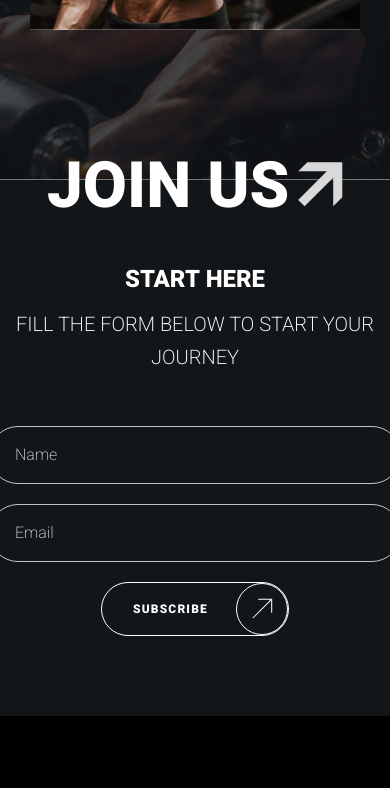
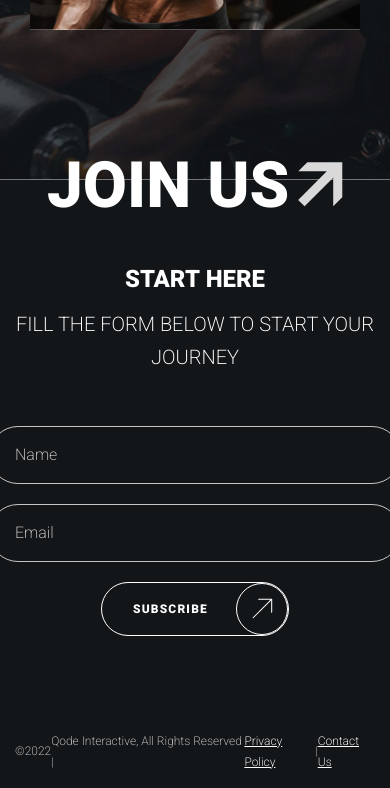
Before and after one commit to Muniabi/kropp-fitnes, a plain HTML site: page index.html in a window 390 px wide. Shown: the part 3535-4323 px from the top of the page. Before the commit the page ends 4251 px from the top, so only its background shows below. Drawn offline with Linux system fonts and the light colour scheme; grey boxes are pictures that could not be loaded.

Commit message:
Add Footer

```diff
--- a/index.html
+++ b/index.html
@@ -169,6 +169,16 @@
             </div>
         </section>
     </main>
+    <footer>
+        <div class="footer-extra">
+            <div class="footer-extra-inner container">
+                <div class="footer-copyright">
+                    © <time datetime="2022">2022</time> Qode Interactive, All Rights Reserved | <a href="/">Privacy
+                        Policy</a> | <a href="/">Contact Us</a>
+                </div>
+            </div>
+        </div>
+    </footer>
 </body>
 
 </html>
--- a/style.css
+++ b/style.css
@@ -617,6 +617,18 @@ h6 {
     column-gap: 20px;
 }
 
+.footer-extra {
+    padding-block: 15px;
+    background-color: var(--сolor-darck-alternate);
+}
+
+.footer-copyright {
+    font-size: 16px;
+    display: flex;
+    justify-content: center;
+    align-items: center;
+}
+
 
 
 
@@ -681,6 +693,10 @@ h6 {
 
     .join-us-title:not(:last-child) {
         margin-bottom: 80px;
+    }
+
+    .footer-copyright {
+        font-size: 14px;
     }
 }
 
@@ -754,4 +770,8 @@ h6 {
         align-items: center;
         row-gap: 20px;
     }
+
+    .footer-copyright {
+        font-size: 12px;
+    }
 }
```
